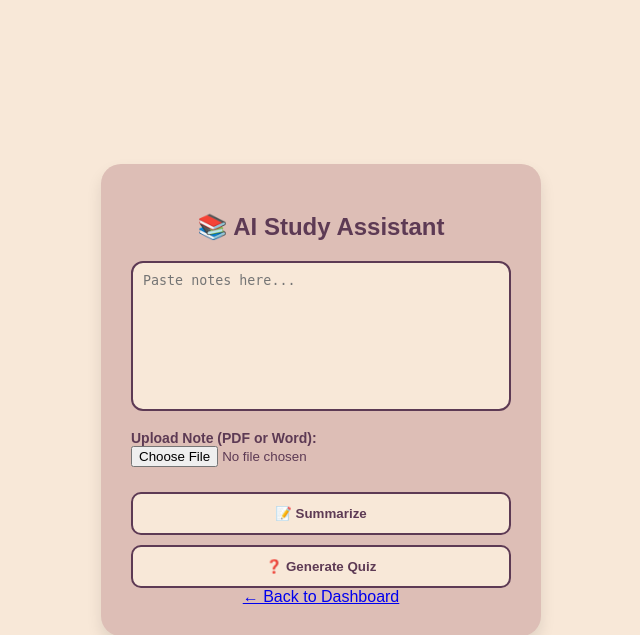
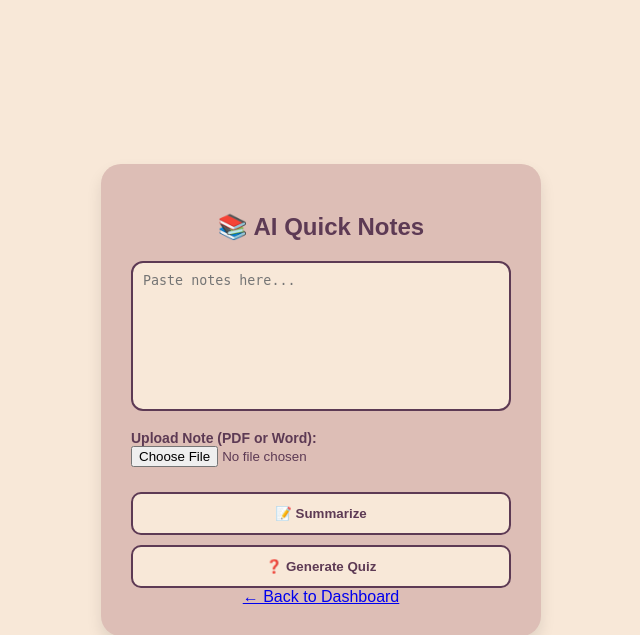
Before and after one commit to jingyi8282/Mini-IT-Project, a Flask app: page /notes in a window 1280 px wide. Shown: the top 635 px of the page, without its empty margins (319-959 px from the left). Run offline with Flask 3, Linux system fonts and the light colour scheme; the visitor is signed in with stand-in values (Sample User, id 1).

Commit message:
created notes.html

```diff
--- a/templates/notes.html
+++ b/templates/notes.html
@@ -9,7 +9,7 @@
 <body>
 
     <div class="ai-card">
-        <h2>📚 AI Study Assistant</h2>
+        <h2>📚 AI Quick Notes</h2>
 
         {% if error %}
             <div class="error-box">
```
